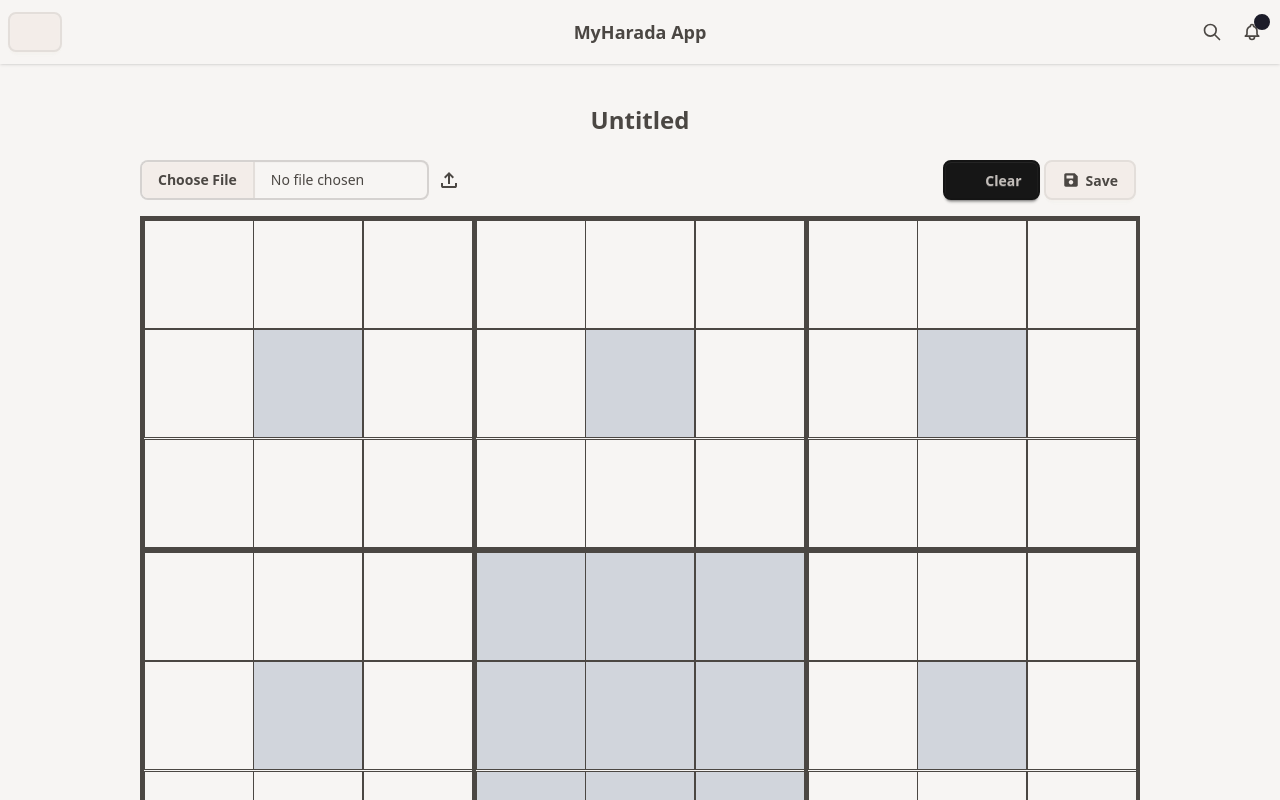
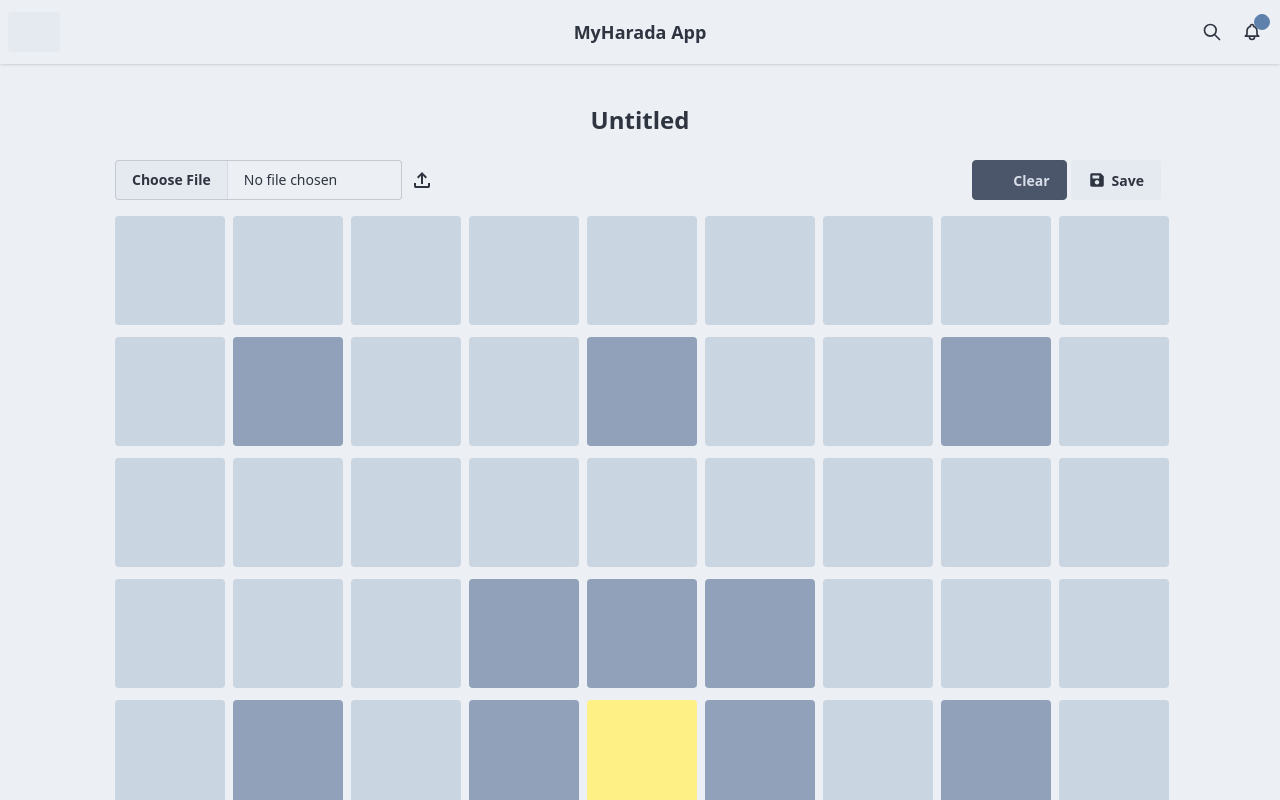
Before and after one commit to nathanccz/harada-method-app, a React (Vite) app: page / in a window 1280 px wide. Shown: the top 800 px of the page. Built offline with nearby package versions, Linux system fonts and the light colour scheme; some icons are missing.

Commit message:
added skeleton loading ui and a couple other small lil fixes.

```diff
--- a/src/components/FileUploader.jsx
+++ b/src/components/FileUploader.jsx
@@ -1,7 +1,7 @@
 import { Icon } from '@iconify/react'
 
-export default function FileUploader({ setGridData }) {
-  const handleFileUpload = () => {
+export default function FileUploader({ setGridData, loading, setLoading }) {
+  const handleFileUpload = async () => {
     const fileToUpload = document.getElementById('json-uploader').files[0]
 
     if (!fileToUpload) {
@@ -14,13 +14,17 @@ export default function FileUploader({ setGridData }) {
       return
     }
 
+    setLoading(true)
+
     const reader = new FileReader()
 
-    reader.onload = (event) => {
+    reader.onload = async (event) => {
       try {
         const json = JSON.parse(event.target.result)
         localStorage.setItem('harada_grid', event.target.result)
+        await new Promise((res) => setTimeout(res, 2000))
         setGridData(json)
+        setLoading(false)
       } catch (error) {
         alert('Invalid JSON file.')
         console.error(err)
@@ -34,7 +38,7 @@ export default function FileUploader({ setGridData }) {
       <input type="file" className="file-input" id="json-uploader" />
       <button onClick={handleFileUpload}>
         <Icon
-          icon="material-symbols:upload"
+          icon={loading ? 'line-md:loading-loop' : 'material-symbols:upload'}
           className="text-2xl cursor-pointer"
         />
       </button>
--- a/src/components/Grid.jsx
+++ b/src/components/Grid.jsx
@@ -6,14 +6,16 @@ import data from '../../data.json'
 import Dropdown from './Dropdown'
 import FileUploader from './FileUploader'
 import TitleModal from './TitleModal'
+import { formatDate } from '../../utils/helpers'
 
 export default function Grid() {
   const [gridData, setGridData] = useState(data)
   const [editing, setEditing] = useState(false)
   const [hovered, setHovered] = useState(null)
   const [focused, setFocused] = useState([])
+  const [loading, setLoading] = useState(false)
   const [titleHovered, setTitleHovered] = useState(false)
-  const [title, setTitle] = useState('')
+  const [text, setText] = useState('')
 
   useEffect(() => {
     ;(() => {
@@ -27,9 +29,10 @@ export default function Grid() {
     })()
   }, [focused])
 
-  const handleClickEdit = (taskId) => {
+  const handleClickEdit = (taskId, text) => {
     setEditing(true)
     setFocused(taskId)
+    setText(text)
     document.getElementById('task_modal').showModal()
   }
 
@@ -43,6 +46,7 @@ export default function Grid() {
 
   return (
     <>
+      {/* TITLE AREA */}
       <div
         className="relative w-fit mx-auto rounded hover:bg-gray-300 duration-100 p-2"
         onMouseEnter={() => setTitleHovered(true)}
@@ -57,12 +61,27 @@ export default function Grid() {
         )}
 
         <h1 className="text-2xl font-bold p-3">
-          {gridData.title ? gridData.title : 'Untitled'}
+          {gridData.title || 'Untitled'}
         </h1>
       </div>
-      <div className="h-[1000px] mb-16 w-[1000px] mx-auto">
+
+      {/* LAST MODIFIED */}
+      {gridData.lastModified && (
+        <span className="text-sm italic">
+          Last modified: {formatDate(gridData.lastModified)}
+        </span>
+      )}
+
+      {/* MAIN GRID WRAPPER */}
+      <div className="h-[1050px] mb-24 w-[1050px] mx-auto">
+        {/* TOP CONTROLS */}
         <div className="w-full flex gap-3 justify-between mb-3 items-center">
-          <FileUploader setGridData={setGridData} />
+          <FileUploader
+            setGridData={setGridData}
+            loading={loading}
+            setLoading={setLoading}
+          />
+
           <div>
             <button className="btn btn-neutral" onClick={handleClickClear}>
               <Icon icon="ix:clear" className="text-lg" /> Clear
@@ -70,15 +89,27 @@ export default function Grid() {
             <Dropdown />
           </div>
         </div>
-        <div className="grid grid-cols-3 border-2 w-full h-full mx-auto">
+
+        {/* GRID OR SKELETON */}
+        {!loading ? (
+          <div className="grid grid-cols-3 w-full h-full mx-auto gap-3">
             {gridData.grids.map((grid, ind) => (
-            <div className="grid grid-cols-3 border-2" key={`grid-${ind + 1}`}>
-              {grid.map((task, ind) => (
+              <div className="grid grid-cols-3 gap-3" key={`grid-${ind + 1}`}>
+                {grid.map((task) => {
+                  const isMainCenter =
+                    task.id.startsWith('main') && task.slot === 'middle-center'
+                  const isMainOrCenter =
+                    task.id.startsWith('main') || task.slot === 'middle-center'
+
+                  return (
                     <div
                       key={task.id}
-                  className={`hover:bg-gray-200 ease-in-out duration-100 border flex justify-center items-center p-1 relative h-[109px] w-[110px] ${
-                    task.id.startsWith('main') || task.slot === 'middle-center'
-                      ? 'bg-gray-300 font-bold'
+                      className={`hover:bg-gray-200 ease-in-out duration-100 flex justify-center items-center p-1 relative h-[109px] w-[110px] bg-slate-300 rounded
+                      ${
+                        isMainCenter
+                          ? 'bg-yellow-200 font-bold hover:bg-yellow-100'
+                          : isMainOrCenter
+                          ? 'bg-slate-400 font-bold'
                           : ''
                       }`}
                       onMouseEnter={() => setHovered(task.id)}
@@ -88,24 +119,46 @@ export default function Grid() {
                         <Icon
                           icon="material-symbols:edit-outline"
                           className="text-2xl cursor-pointer absolute top-0 right-0"
-                      onClick={() => handleClickEdit(task.id)}
+                          onClick={() => handleClickEdit(task.id, task.text)}
                         />
                       )}
                       <span className="text-md">{task.text}</span>
                     </div>
+                  )
+                })}
+              </div>
+            ))}
+          </div>
+        ) : (
+          // Skeleton shaped like the entire grid area
+          <div className="grid grid-cols-3 w-full h-full mx-auto gap-3">
+            {Array.from({ length: 9 }).map((_, i) => (
+              <div key={i} className="grid grid-cols-3 gap-3">
+                {Array.from({ length: 9 }).map((__, j) => (
+                  <div
+                    key={j}
+                    className="skeleton h-[109px] w-[110px] rounded"
+                  />
                 ))}
               </div>
             ))}
           </div>
+        )}
+      </div>
 
-        <Modal focused={focused} data={gridData} setGridData={setGridData} />
+      {/* MODALS */}
+      <Modal
+        focused={focused}
+        data={gridData}
+        setGridData={setGridData}
+        text={text}
+      />
       <TitleModal data={gridData} setGridData={setGridData} />
       <ClearModal
         setGridData={setGridData}
         template={data}
         setFocused={setFocused}
       />
-      </div>
     </>
   )
 }
--- a/src/components/Modal.jsx
+++ b/src/components/Modal.jsx
@@ -1,7 +1,11 @@
-import { useState } from 'react'
+import { useEffect, useState } from 'react'
 
-export default function Modal({ focused, data, setGridData }) {
+export default function Modal({ focused, data, setGridData, text }) {
   const [content, setContent] = useState('')
+
+  useEffect(() => {
+    setContent(text)
+  }, [text]) //Need to fix this so that the default form text ALWAYS shows current task text
 
   const handleFormChange = (e) => {
     setContent(e.target.value)
@@ -17,6 +21,11 @@ export default function Modal({ focused, data, setGridData }) {
 
     const copy = { ...data }
     copy.grids[gridIndex][taskIndex].text = content
+    copy.lastModified = new Date().toISOString()
+
+    if (!copy.createdAt) {
+      copy.createdAt = new Date().toISOString()
+    }
 
     const json = JSON.stringify(copy)
 
--- a/src/components/TitleModal.jsx
+++ b/src/components/TitleModal.jsx
@@ -10,6 +10,11 @@ export default function TitleModal({ data, setGridData }) {
   const handleClickSave = () => {
     const copy = { ...data }
     copy.title = title
+    copy.lastModified = new Date().toISOString()
+
+    if (!copy.createdAt) {
+      copy.createdAt = new Date().toISOString()
+    }
 
     const json = JSON.stringify(copy)
 
--- a/src/index.css
+++ b/src/index.css
@@ -1,4 +1,4 @@
 @import 'tailwindcss';
 @plugin "daisyui" {
-  themes: silk --default;
+  themes: nord --default;
 }
--- /dev/null
+++ b/utils/helpers.js
@@ -0,0 +1,23 @@
+export function formatDate(date) {
+  const createdAt = new Date(date)
+  const month = createdAt.getMonth()
+  const day = createdAt.getDate()
+  const year = createdAt.getFullYear()
+
+  const months = [
+    'January',
+    'February',
+    'March',
+    'April',
+    'May',
+    'June',
+    'July',
+    'August',
+    'September',
+    'October',
+    'November',
+    'December',
+  ]
+
+  return `${months[month]} ${day}, ${year}`
+}
```
Lines whose indentation alone changed are shown as unchanged.
